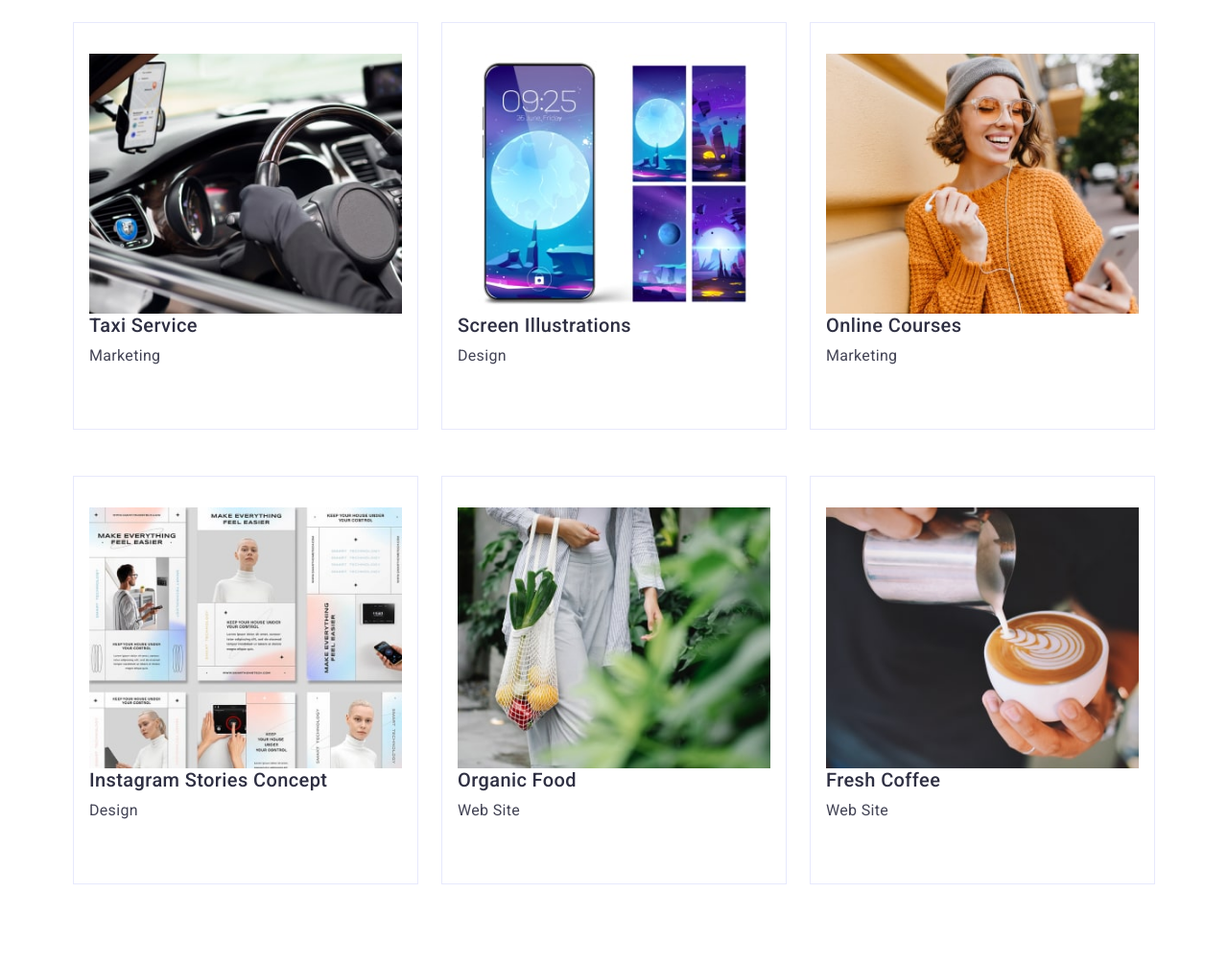
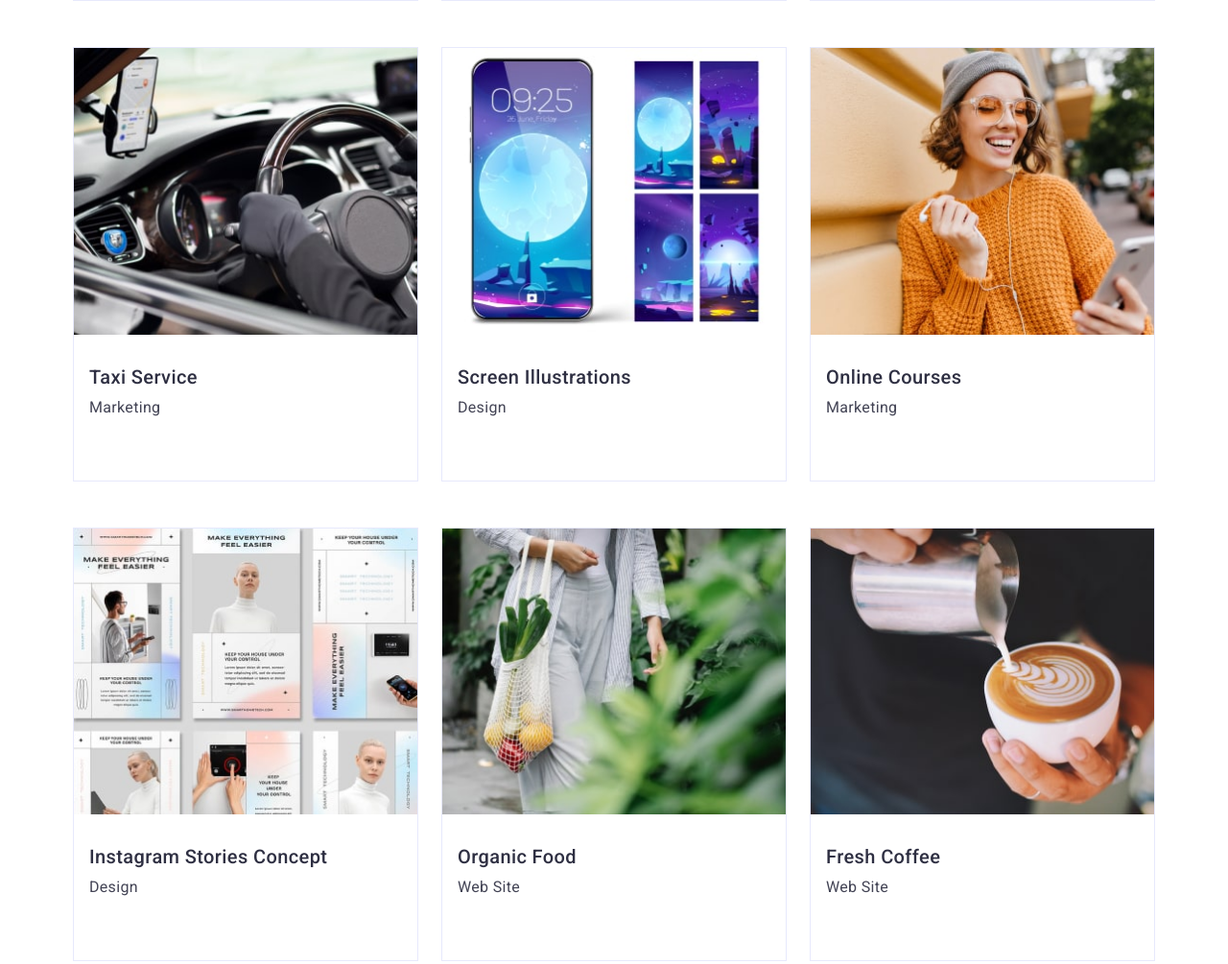
Before and after one commit to olgalis/goit-markup-hw-03, a plain HTML site: page portfolio.html in a window 1280 px wide. Shown: the part 838-1843 px from the top of the page at 96% size. Drawn offline with nearby package versions, Linux system fonts and the light colour scheme.

Commit message:
change image Position in Portfolio

```diff
--- a/css/styles.css
+++ b/css/styles.css
@@ -481,7 +481,6 @@ border-radius: 4px;
 }
 .apps-container{
     padding: 32px 16px;
-
     border-top: none;
 }
 
--- a/portfolio.html
+++ b/portfolio.html
@@ -47,26 +47,27 @@
     <ul class="apps-list list">
         <li class="apps-list-item" >
            <a class="link" href="">
+            <img class="apps-list-img link" src="./images/portfolio/BankingApp.jpg" alt="App Interface" width="360" height="300">
             <div class="apps-container">
                 <h2 class="apps-list-titel" >Banking App Interface Concept</h2>
-                <img class="apps-list-img link" src="./images/portfolio/BankingApp.jpg" alt="App Interface" width="360" height="300">
                 <p class="apps-list-desc">App</p>
             </div>
             </a>
         </li>
         <li class="apps-list-item" >
             <a class="link" href="">
+                <img class="apps-list-img link" src="./images/portfolio/Payment.jpg" alt="Phone Payment" width="360" height="300">
                 <div class="apps-container">
                     <h2 class="apps-list-titel" >Cashless Payment</h2>
-                    <img class="apps-list-img link" src="./images/portfolio/Payment.jpg" alt="Phone Payment" width="360" height="300">
                     <p class="apps-list-desc">Marketing</p>
                 </div>
             </a>
         </li>
         <li class="apps-list-item" >
             <a class="link" href="">
+                <img class="apps-list-img link" src="./images/portfolio/MeditationApp.jpg" alt="Computer and Phone" width="360"
+                    height="300">
             <div class="apps-container">
-                <img class="apps-list-img link" src="./images/portfolio/MeditationApp.jpg" alt="Computer and Phone" width="360" height="300">
                 <h2 class="apps-list-titel" >Meditation App</h2>
                 <p class="apps-list-desc">App</p>
             </div>
@@ -74,8 +75,8 @@
         </li>
         <li class="apps-list-item" >
             <a class="link" href="">
+            <img class="apps-list-img link" src="./images/portfolio/TaxiService.jpg" alt="Driving a car" width="360" height="300">
             <div class="apps-container">
-                <img class="apps-list-img link" src="./images/portfolio/TaxiService.jpg" alt="Driving a car" width="360" height="300">
                 <h2 class="apps-list-titel" >Taxi Service</h2>
                 <p class="apps-list-desc">Marketing</p>
             </div>
@@ -83,8 +84,9 @@
         </li>
         <li class="apps-list-item" >
             <a class="link" href="">
+                <img class="apps-list-img link" src="./images/portfolio/screenIllustrations.jpg" alt="Screens with Illustrations"
+                    width="360" height="300">
             <div class="apps-container">
-                <img class="apps-list-img link" src="./images/portfolio/screenIllustrations.jpg" alt="Screens with Illustrations" width="360" height="300">
                 <h2 class="apps-list-titel" >Screen Illustrations</h2>
                 <p class="apps-list-desc">Design</p>
             </div>
@@ -92,8 +94,9 @@
         </li>
         <li class="apps-list-item" >
             <a class="link" href="">
+                <img class="apps-list-img link" src="./images/portfolio/OnlineCourses.jpg" alt="A woman in glasses" width="360"
+                    height="300">
             <div class="apps-container">
-                <img class="apps-list-img link" src="./images/portfolio/OnlineCourses.jpg" alt="A woman in glasses" width="360" height="300">
                 <h2 class="apps-list-titel" >Online Courses</h2>
                 <p class="apps-list-desc">Marketing</p>
             </div>
@@ -101,8 +104,9 @@
         </li>
         <li class="apps-list-item" >
             <a class="link" href="">
+                <img class="apps-list-img link" src="./images/portfolio/InstagramConcept.jpg" alt="Instagram Concept" width="360"
+                    height="300">
             <div class="apps-container">
-                <img class="apps-list-img link" src="./images/portfolio/InstagramConcept.jpg" alt="Instagram Concept" width="360" height="300">
                 <h2 class="apps-list-titel" >Instagram Stories Concept</h2>
                 <p class="apps-list-desc">Design</p>
             </div>
@@ -110,8 +114,9 @@
         </li>
         <li class="apps-list-item" >
             <a class="link" href="">
+                <img class="apps-list-img link" src="./images/portfolio/OrganicFood.jpg" alt="A women with a bag" width="360"
+                    height="300">
             <div class="apps-container">
-                <img class="apps-list-img link" src="./images/portfolio/OrganicFood.jpg" alt="A women with a bag" width="360" height="300">
                 <h2 class="apps-list-titel" >Organic Food</h2>
                 <p class="apps-list-desc">Web Site</p>
             </div>
@@ -119,8 +124,8 @@
         </li>
         <li class="apps-list-item" >
             <a class="link" href="">
+                <img class="apps-list-img link" src="./images/portfolio/Coffe.jpg" alt="Barista making Coffe" width="360" height="300">
             <div class="apps-container">
-                <img class="apps-list-img link" src="./images/portfolio/Coffe.jpg" alt="Barista making Coffe" width="360" height="300">
                 <h2 class="apps-list-titel" >Fresh Coffee</h2>
                 <p class="apps-list-desc">Web Site</p>
             </div>
```
